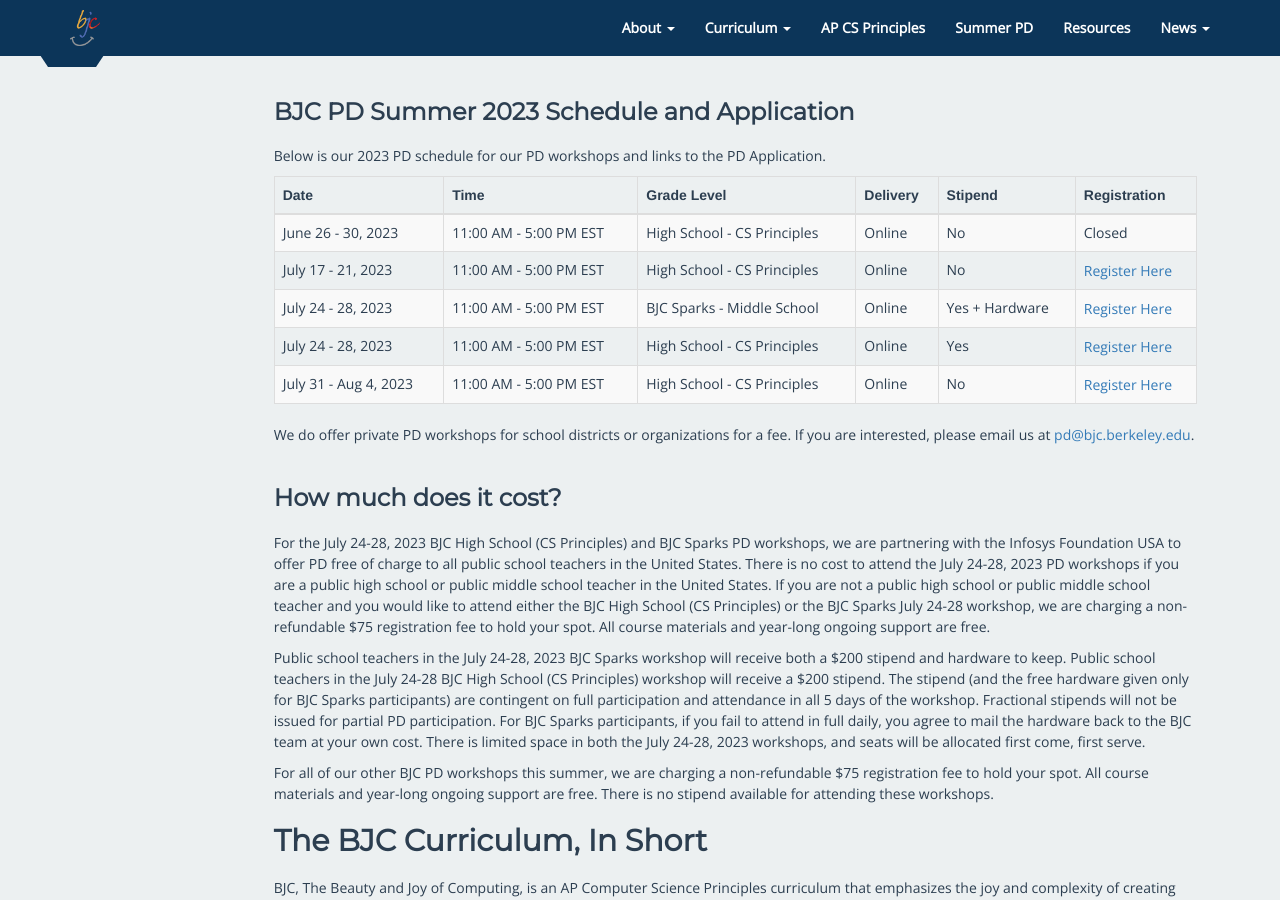
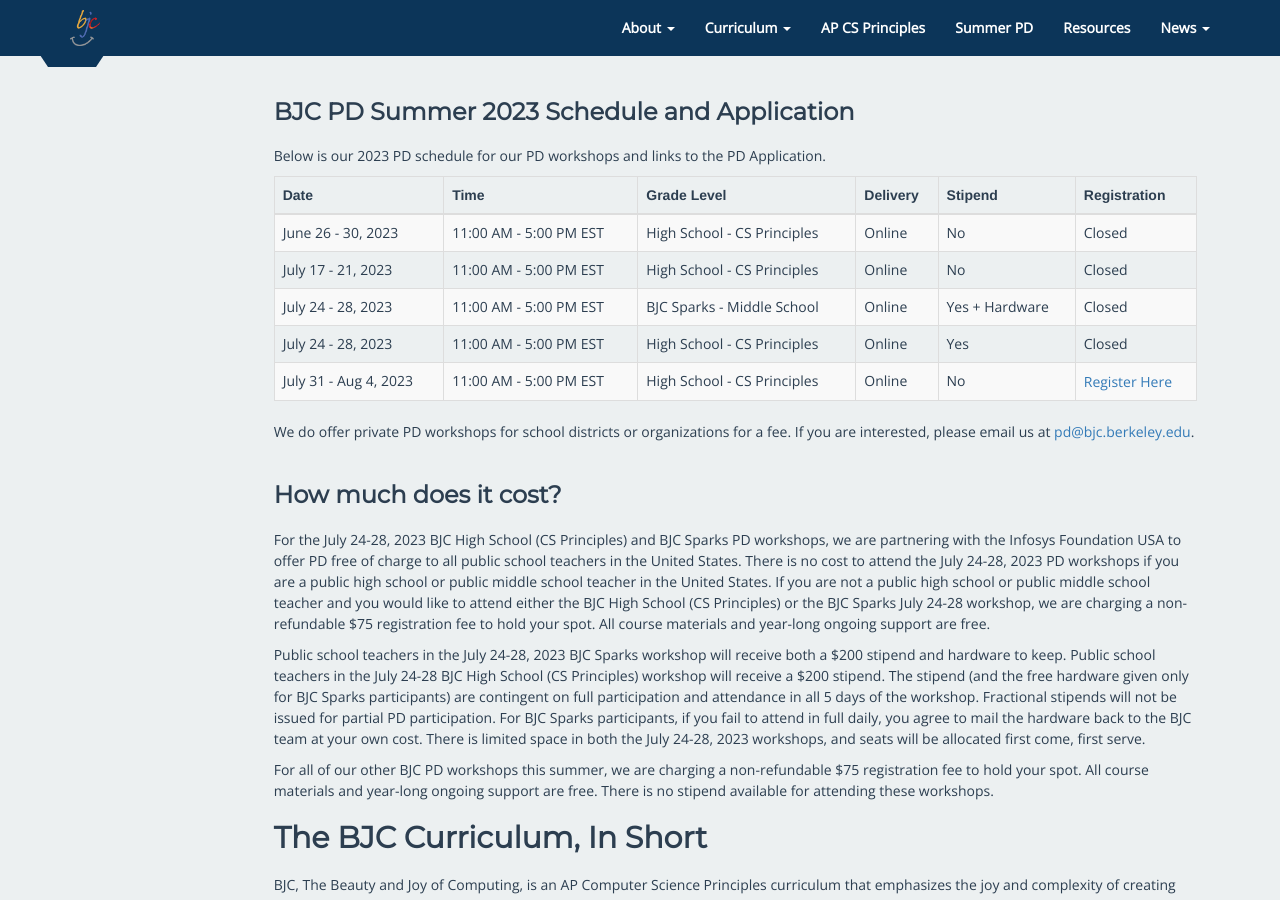
Before and after one commit to beautyjoy/beautyjoy.github.io, a Jekyll site: the page built from summer-pd/index.md, in a window 1280 px wide and 900 px high, scrolled down 1057 px. Built offline with Jekyll 4.4.1, drawn with Linux system fonts in a browser that asks for light colours.

Commit message:
Closing Past PD Workshops

```diff
--- a/summer-pd/index.md
+++ b/summer-pd/index.md
@@ -99,7 +99,7 @@
     <td>High School - CS Principles</td>
     <td>Online</td>
     <td>No</td>
-    <td><a href="https://bjc.link/pd-su23">Register Here</a></td>
+    <td>Closed</td>
   </tr>
   <tr>
     <td>July 24 - 28, 2023</td>
@@ -107,7 +107,7 @@
     <td>BJC Sparks - Middle School</td>
     <td>Online</td>
     <td>Yes + Hardware</td>
-    <td><a href="https://bjc.link/path23">Register Here</a></td>
+    <td>Closed</td>
   </tr>
   <tr>
     <td>July 24 - 28, 2023</td>
@@ -115,7 +115,7 @@
     <td>High School - CS Principles</td>
     <td>Online</td>
     <td>Yes</td>
-    <td><a href="https://bjc.link/path23">Register Here</a></td>
+    <td>Closed</td>
   </tr>
   <tr>
     <td>July 31 - Aug 4, 2023</td>
```
